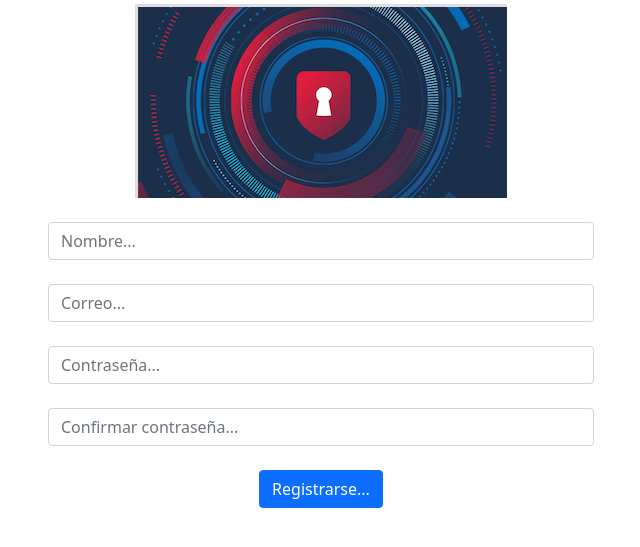
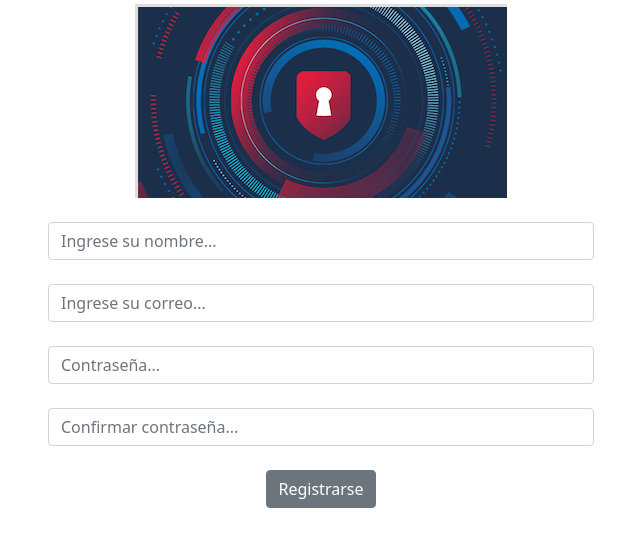
Before and after one commit to tiheryv/proyectoSI, a PHP site: page /registro.php in a window 1280 px wide. Shown: the part 96-643 px from the top of the page, without its empty margins (319-959 px from the left). Run offline with PHP 8.4, Linux system fonts and the light colour scheme.

Commit message:
Se agregan estilos en registro.php

```diff
--- a/registro.php
+++ b/registro.php
@@ -9,13 +9,13 @@ if (isset($_POST['submit'])) {
 		$correo = $con->real_escape_string($_POST['correo']);
 		$contrasenia = $con->real_escape_string($_POST['contrasenia']);
 		$cContrasenia = $con->real_escape_string($_POST['cContrasenia']);
-		# code...
+
 		if ($contrasenia != $cContrasenia)
-            $msg = "Checa tus contraseñas";
+            $msg = "Ups, parece que que hay un error con tu contraseña.";
         else {
             $hash = password_hash($contrasenia, PASSWORD_BCRYPT);
             $con->query("INSERT INTO usuarios (nombre,correo,contrasenia) VALUES ('$nombre','$correo','$hash')");
-            $msg = "Ya quedaste registrado";
+            $msg = "Registro exitoso";
         }
 	}
 ?>
@@ -27,8 +27,12 @@ if (isset($_POST['submit'])) {
     <meta name="viewport"
           content="width=device-width, user-scalable=no, initial-scale=1.0, maxium-scale=1.0, minimo-scale=1.0">
     <meta http-equiv="X-UA-Compatible" content="ie-edge">
-    <title>PHP Hashing</title>
-    <link href="https://cdn.jsdelivr.net/npm/bootstrap@5.1.3/dist/css/bootstrap.min.css" rel="stylesheet" integrity="sha384-1BmE4kWBq78iYhFldvKuhfTAU6auU8tT94WrHftjDbrCEXSU1oBoqyl2QvZ6jIW3" crossorigin="anonymous">
+    <title>Registro</title>
+    <link
+        href="https://cdn.jsdelivr.net/npm/bootstrap@5.1.3/dist/css/bootstrap.min.css"
+        rel="stylesheet"
+        integrity="sha384-1BmE4kWBq78iYhFldvKuhfTAU6auU8tT94WrHftjDbrCEXSU1oBoqyl2QvZ6jIW3"
+        crossorigin="anonymous">
 </head>
 <body>
 <div class="container" style="margin-top: 100px;">
@@ -39,12 +43,11 @@ if (isset($_POST['submit'])) {
             <?php if($msg != "") echo $msg . "<br><br>"; ?>
 
             <form method="post" action="registro.php">
-                <input class="form-control" minlength="3" name="nombre" placeholder="Nombre..."><br>
-                <input class="form-control" name="correo" placeholder="Correo..."><br>
+                <input class="form-control" minlength="3" name="nombre" placeholder="Ingrese su nombre..."><br>
+                <input class="form-control" name="correo" placeholder="Ingrese su correo..."><br>
                 <input class="form-control" minlength="5" name="contrasenia" type="password" placeholder="Contraseña..."><br>
                 <input class="form-control" minlength="5" name="cContrasenia" type="password" placeholder="Confirmar contraseña..."><br>
-                <input class="btn btn-primary" name="submit" type="submit" value="Registrarse..."><br>
-
+                <input class="btn btn-secondary" name="submit" type="submit" value="Registrarse"><br>
             </form>
 </body>
 </html>
```
